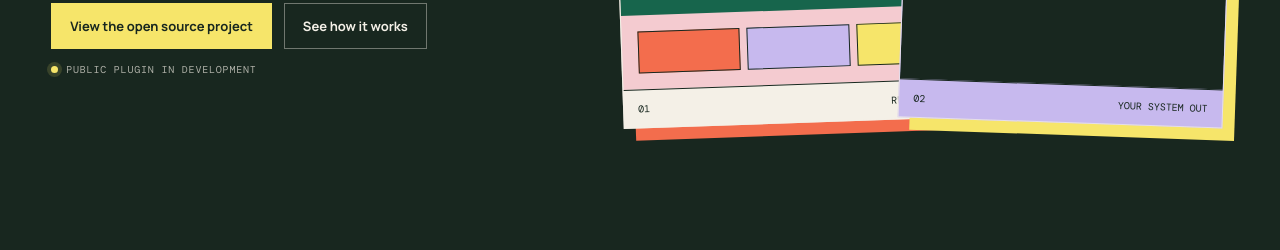
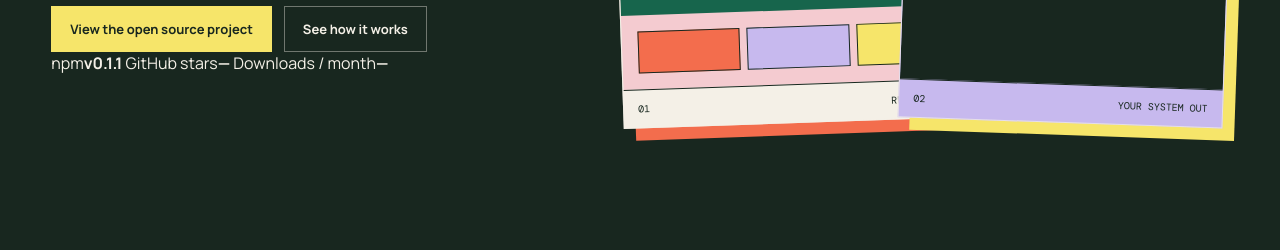
Before and after one commit to mojeebdev/StyleGraft, a website: page index.html in a window 1280 px wide. Shown: the part 550-800 px from the top of the page. Drawn offline with nearby package versions, Linux system fonts and the light colour scheme.

Commit message:
Update index.html for npm launch

```diff
--- a/index.html
+++ b/index.html
@@ -83,7 +83,7 @@
             "url": "https://stylegraft.peerfix.dev/",
             "codeRepository": "https://github.com/mojeebdev/StyleGraft",
             "image": "https://stylegraft.peerfix.dev/assets/brand/stylegraft-social.png",
-            "softwareVersion": "0.1.0",
+            "softwareVersion": "0.1.1",
             "license": "https://opensource.org/license/mit",
             "isAccessibleForFree": true,
             "offers": {
@@ -172,7 +172,17 @@
               <a class="button button-primary" href="https://github.com/mojeebdev/StyleGraft">View the open source project</a>
               <a class="button button-secondary" href="#how">See how it works</a>
             </div>
-            <p class="release-note"><span aria-hidden="true"></span> Public plugin in development</p>
+            <div class="hero-proof" aria-label="StyleGraft project activity">
+              <a href="https://www.npmjs.com/package/@blindspotlab/stylegraft" aria-label="View StyleGraft on npm">
+                <span class="proof-label">npm</span><strong>v0.1.1</strong>
+              </a>
+              <a href="https://github.com/mojeebdev/StyleGraft/stargazers" aria-label="View StyleGraft GitHub stars">
+                <span class="proof-label">GitHub stars</span><strong data-github-stars>—</strong>
+              </a>
+              <a href="https://www.npmjs.com/package/@blindspotlab/stylegraft" aria-label="View StyleGraft npm downloads">
+                <span class="proof-label">Downloads / month</span><strong data-npm-downloads>—</strong>
+              </a>
+            </div>
           </div>
 
           <div class="hero-demo" aria-label="A website reference becoming a product-specific design system">
@@ -360,7 +370,7 @@ anti_slop: enforced</pre>
           <p class="section-index">[ CONFIGURE + USE ]</p>
           <h2>Give it a reference.<br /><em>Name the build.</em></h2>
           <p>StyleGraft is a reusable skill, so there is no API key or external account to configure. Install the repository skill once, attach a full-page screenshot, and invoke it whenever a build needs stronger visual direction.</p>
-          <div class="availability"><i aria-hidden="true"></i><span>Open source · MIT licensed</span><small>Plugin directory submission next</small></div>
+          <div class="availability"><i aria-hidden="true"></i><span>Open source · Available on npm</span><small>ChatGPT directory submission next</small></div>
         </div>
         <div class="configure-paths">
           <article>
```
